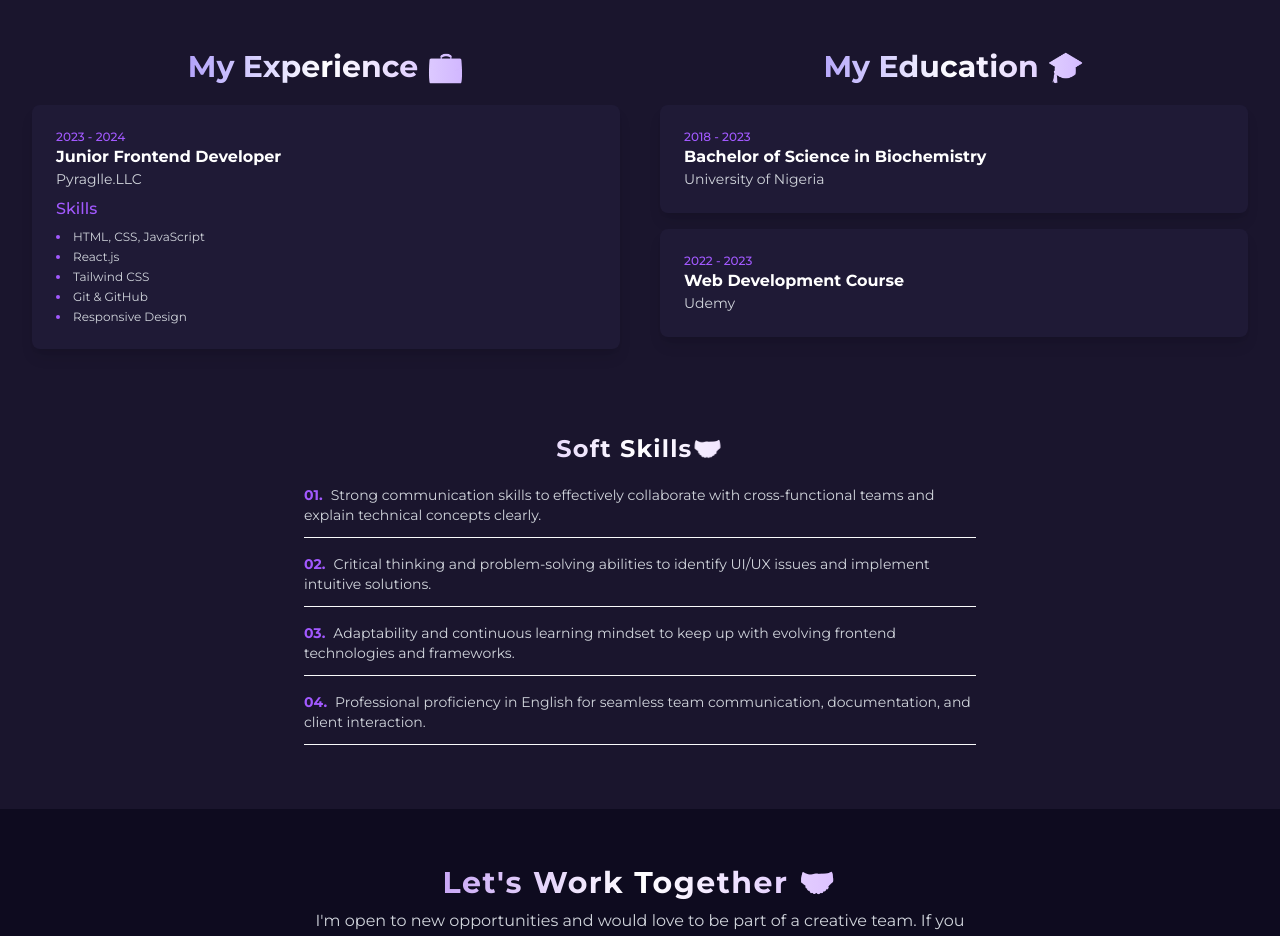
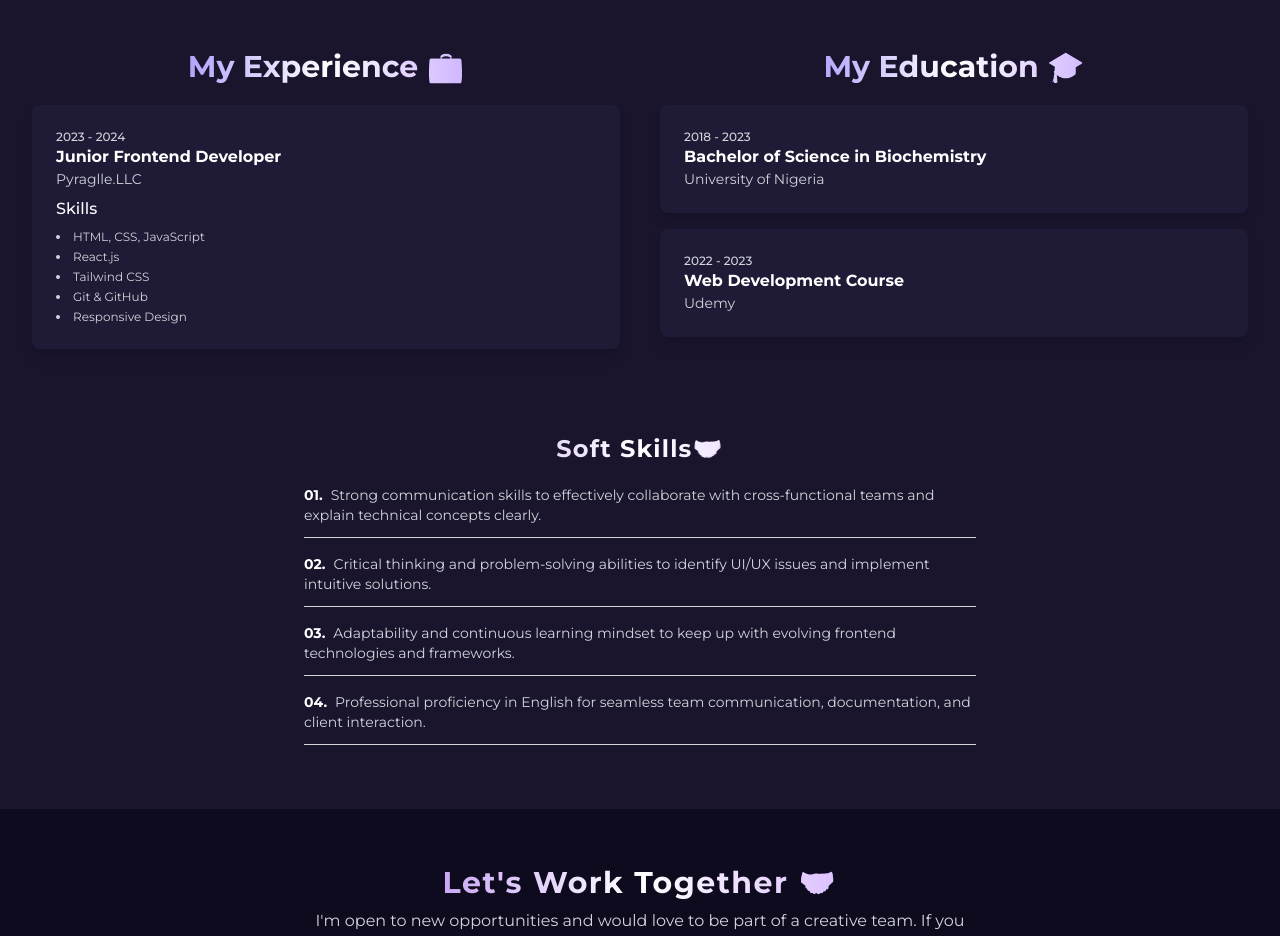
Before and after one commit to VilmaScript/vilmaportfolio, a Next.js app: page / in a window 1280 px wide. Shown: the part 2660-3596 px from the top of the page. Built offline with nearby package versions, Linux system fonts and the light colour scheme.

Commit message:
color updates

```diff
--- a/src/app/_components/About.js
+++ b/src/app/_components/About.js
@@ -11,11 +11,11 @@ const About = () => {
             My Experience 💼
           </h2>
           <div className="bg-surface p-6 rounded-lg shadow-lg mb-6">
-            <p className="text-accent text-xs font-medium">2023 - 2024</p>
+            <p className="text-gray-300 text-xs font-medium">2023 - 2024</p>
             <h4 className="text-white font-bold text-base">Junior Frontend Developer</h4>
             <p className="text-gray-300 text-sm">Pyraglle.LLC</p>
-            <p className="font-medium text-accent my-2">Skills</p>
-            <ul className="list-disc list-inside text-gray-300 text-xs marker:text-accent space-y-1">
+            <p className="font-medium text-white my-2">Skills</p>
+            <ul className="list-disc list-inside text-gray-300 text-xs space-y-1">
               <li>HTML, CSS, JavaScript</li>
               <li>React.js</li>
               <li>Tailwind CSS</li>
@@ -31,12 +31,12 @@ const About = () => {
             My Education 🎓
           </h2>
           <div className="bg-surface p-6 rounded-lg shadow-lg mb-4">
-            <p className="text-accent text-xs font-medium">2018 - 2023</p>
+            <p className="text-gray-300 text-xs font-medium">2018 - 2023</p>
             <h4 className="text-white font-bold text-base">Bachelor of Science in Biochemistry</h4>
             <p className="text-gray-300 text-sm">University of Nigeria</p>
           </div>
           <div className="bg-surface p-6 rounded-lg shadow-lg">
-            <p className="text-accent text-xs font-medium">2022 - 2023</p>
+            <p className="text-gray-300 text-xs font-medium">2022 - 2023</p>
             <h4 className="text-white font-bold text-base">Web Development Course</h4>
             <p className="text-gray-300 text-sm">Udemy</p>
           </div>
--- a/src/app/_components/Projects.js
+++ b/src/app/_components/Projects.js
@@ -127,7 +127,7 @@ const Projects = () => {
                 {project.description}
               </p>
               <p className="text-white font-semibold mb-1">Key Features:</p>
-              <ul className="list-disc list-inside marker:text-[#A259FF] space-y-1">
+              <ul className="list-disc list-inside space-y-1">
                 {project.features.map((feature, i) => (
                   <li className="text-sm" key={i}>
                     {feature}
--- a/src/app/_components/Softskills.js
+++ b/src/app/_components/Softskills.js
@@ -17,9 +17,9 @@ const Softskills = () => {
         {skills.map((skill, index) => (
           <li
             key={index}
-            className="border-b border-gray-50 text-xs sm:text-sm pb-3 text-gray-300 hover:text-white hover:pl-2 transition-all duration-200"
+            className="border-b border-gray-300 text-xs sm:text-sm pb-3 text-gray-300 hover:text-white hover:pl-2 transition-all duration-200"
           >
-            <span className="font-bold text-[#A259FF] mr-2">
+            <span className="font-bold text-white mr-2">
               {String(index + 1).padStart(2, "0")}.
             </span>
             {skill}
```
